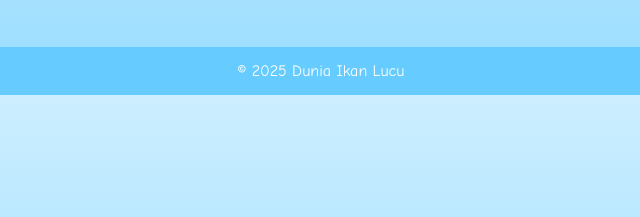
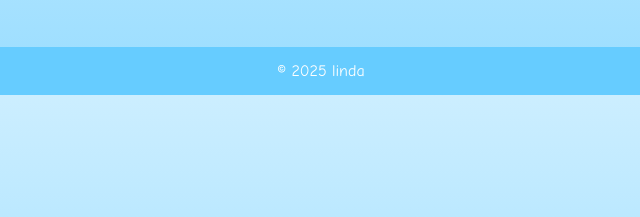
Before and after one commit to linda-creator970/hosting, a plain HTML site: page about.html in a window 1280 px wide. Shown: the part 284-501 px from the top of the page, 334-974 px from the left. Drawn offline with Linux system fonts and the light colour scheme.

Commit message:
Update about.html

```diff
--- a/about.html
+++ b/about.html
@@ -2,7 +2,7 @@
 <html lang="id">
 <head>
     <meta charset="UTF-8">
-    <title>Tentang Kami - Dunia Ikan Lucu</title>
+    <title>Tentang Kami - linda hosting</title>
     <link rel="stylesheet" href="style.css">
 </head>
 <body>
@@ -18,7 +18,7 @@
         <img src="images/ikan2.png" alt="Ikan Lucu 2" class="fish">
     </main>
     <footer>
-        &copy; 2025 Dunia Ikan Lucu
+        &copy; 2025 linda
     </footer>
 </body>
 </html>
```
